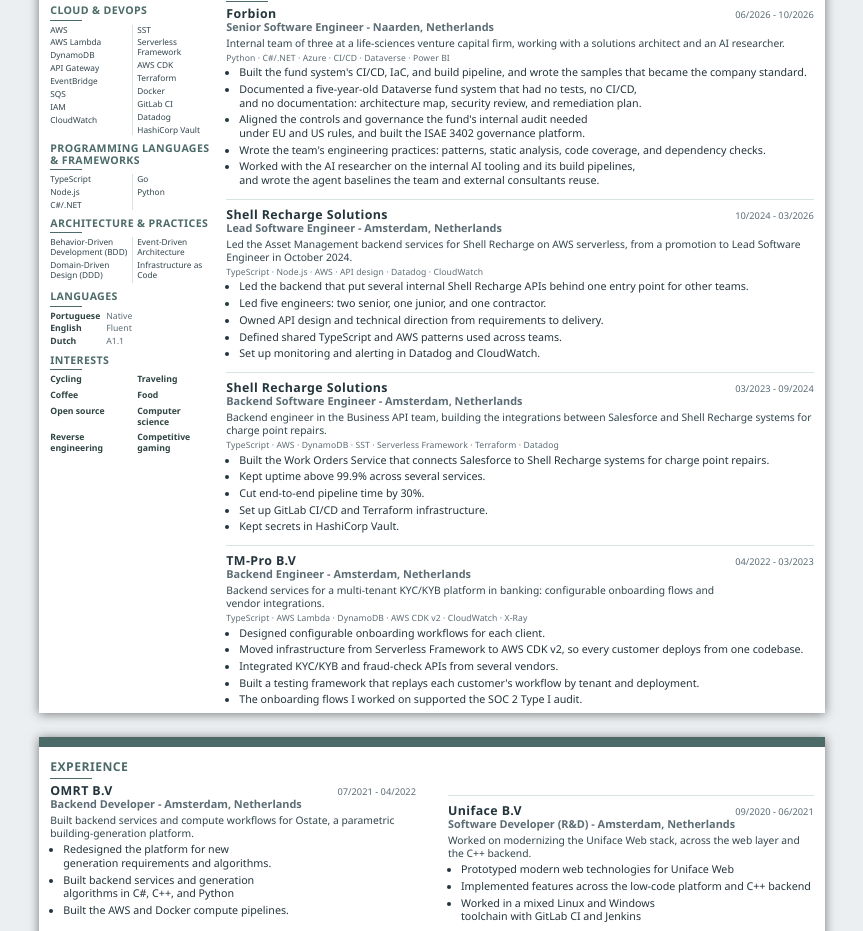
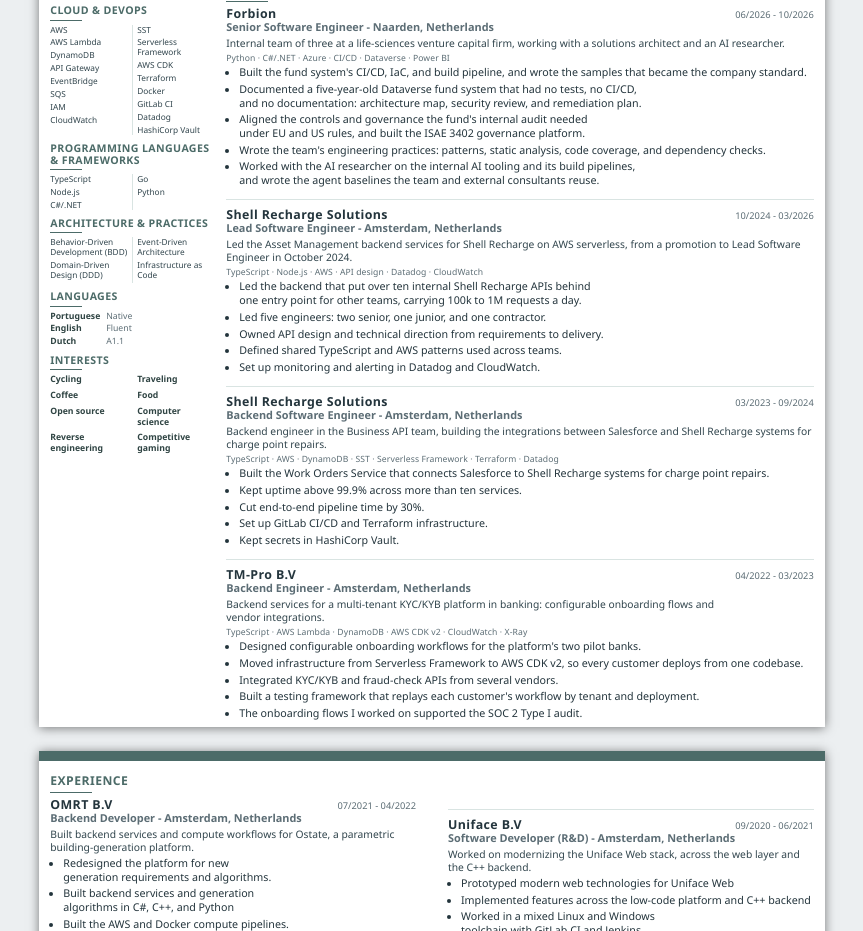
Before and after one commit to raulcorreia7/cv_v2, a website: page src/resume.html in a window 1280 px wide. Shown: the part 169-1100 px from the top of the page, without its empty margins (208-1071 px from the left). Drawn offline with Linux system fonts and the light colour scheme.

Commit message:
feat(resume): add the real scale figures
Shell Recharge now states the estate it ran: over ten internal APIs behind one entry point carrying 100k to 1M requests a day, and uptime above 99.9% across more than ten services. TM-Pro names the platform's two pilot banks instead of an unspecified client base.

Six bullets carry a quantity, plus the two spelled numbers in the leadership line, out of 32. The research note's target of twelve is not reachable without inventing numbers, so it is not attempted; the remaining roles have no scale the author can source.

```diff
--- a/src/resume.html
+++ b/src/resume.html
@@ -210,7 +210,7 @@ a:hover { text-decoration: underline; }
           <p class="entry__summary">Led the Asset Management backend services for Shell Recharge on AWS serverless, from a promotion to Lead Software Engineer in October 2024.</p>
           <p class="tech">TypeScript · Node.js · AWS · API design · Datadog · CloudWatch</p>
           <ul class="points">
-            <li>Led the backend that put several internal Shell Recharge APIs behind one entry point for other teams.</li>
+            <li>Led the backend that put over ten internal Shell Recharge APIs behind one entry point for other teams, carrying 100k to 1M requests a day.</li>
             <li>Led five engineers: two senior, one junior, and one contractor.</li>
             <li>Owned API design and technical direction from requirements to delivery.</li>
             <li>Defined shared TypeScript and AWS patterns used across teams.</li>
@@ -227,7 +227,7 @@ a:hover { text-decoration: underline; }
           <p class="tech">TypeScript · AWS · DynamoDB · SST · Serverless Framework · Terraform · Datadog</p>
           <ul class="points">
             <li>Built the Work Orders Service that connects Salesforce to Shell Recharge systems for charge point repairs.</li>
-            <li>Kept uptime above 99.9% across several services.</li>
+            <li>Kept uptime above 99.9% across more than ten services.</li>
             <li>Cut end-to-end pipeline time by 30%.</li>
             <li>Set up GitLab CI/CD and Terraform infrastructure.</li>
             <li>Kept secrets in HashiCorp Vault.</li>
@@ -242,7 +242,7 @@ a:hover { text-decoration: underline; }
           <p class="entry__summary">Backend services for a multi-tenant KYC/KYB platform in banking: configurable onboarding flows and vendor integrations.</p>
           <p class="tech">TypeScript · AWS Lambda · DynamoDB · AWS CDK v2 · CloudWatch · X-Ray</p>
           <ul class="points">
-            <li>Designed configurable onboarding workflows for each client.</li>
+            <li>Designed configurable onboarding workflows for the platform's two pilot banks.</li>
             <li>Moved infrastructure from Serverless Framework to AWS CDK v2, so every customer deploys from one codebase.</li>
             <li>Integrated KYC/KYB and fraud-check APIs from several vendors.</li>
             <li>Built a testing framework that replays each customer's workflow by tenant and deployment.</li>
```
